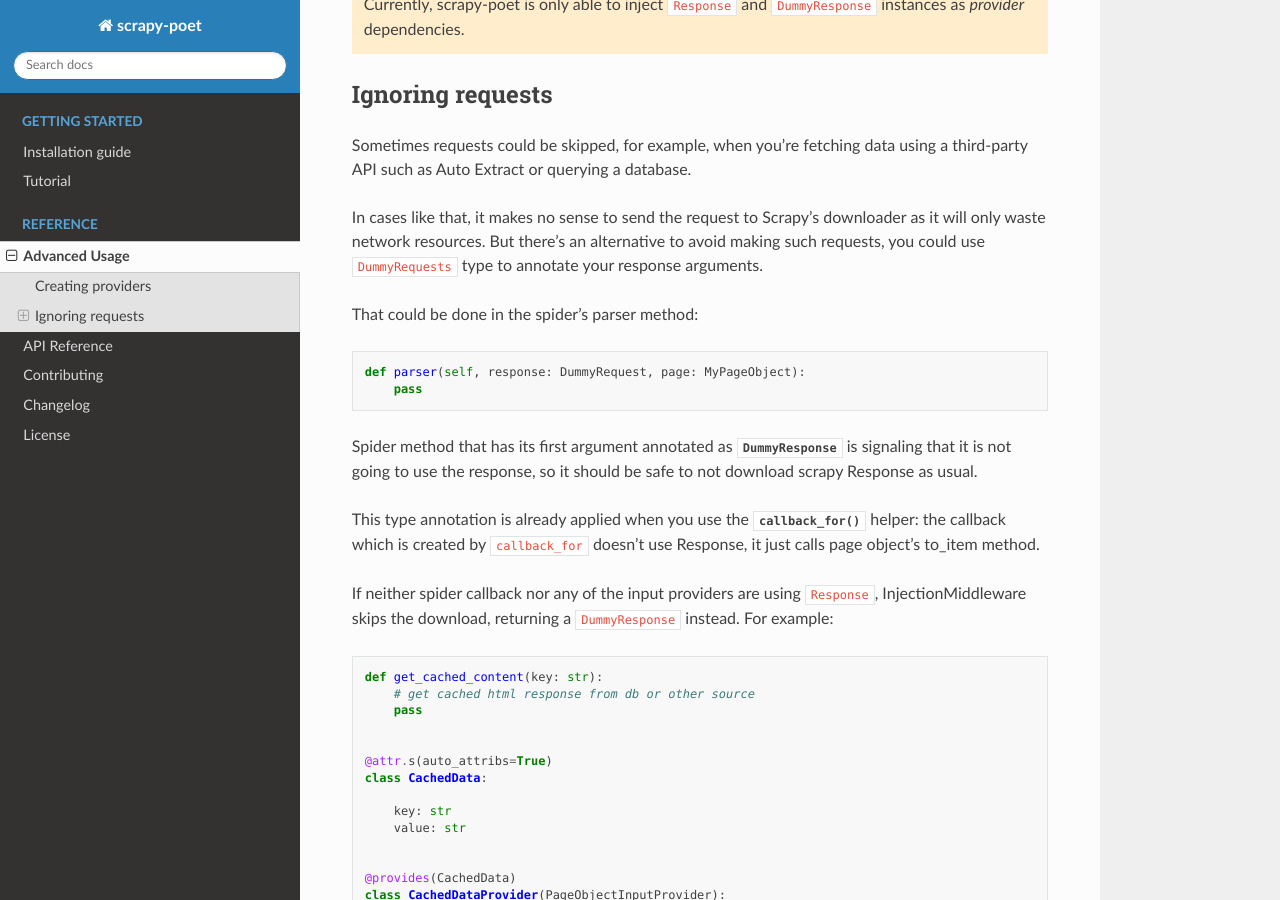
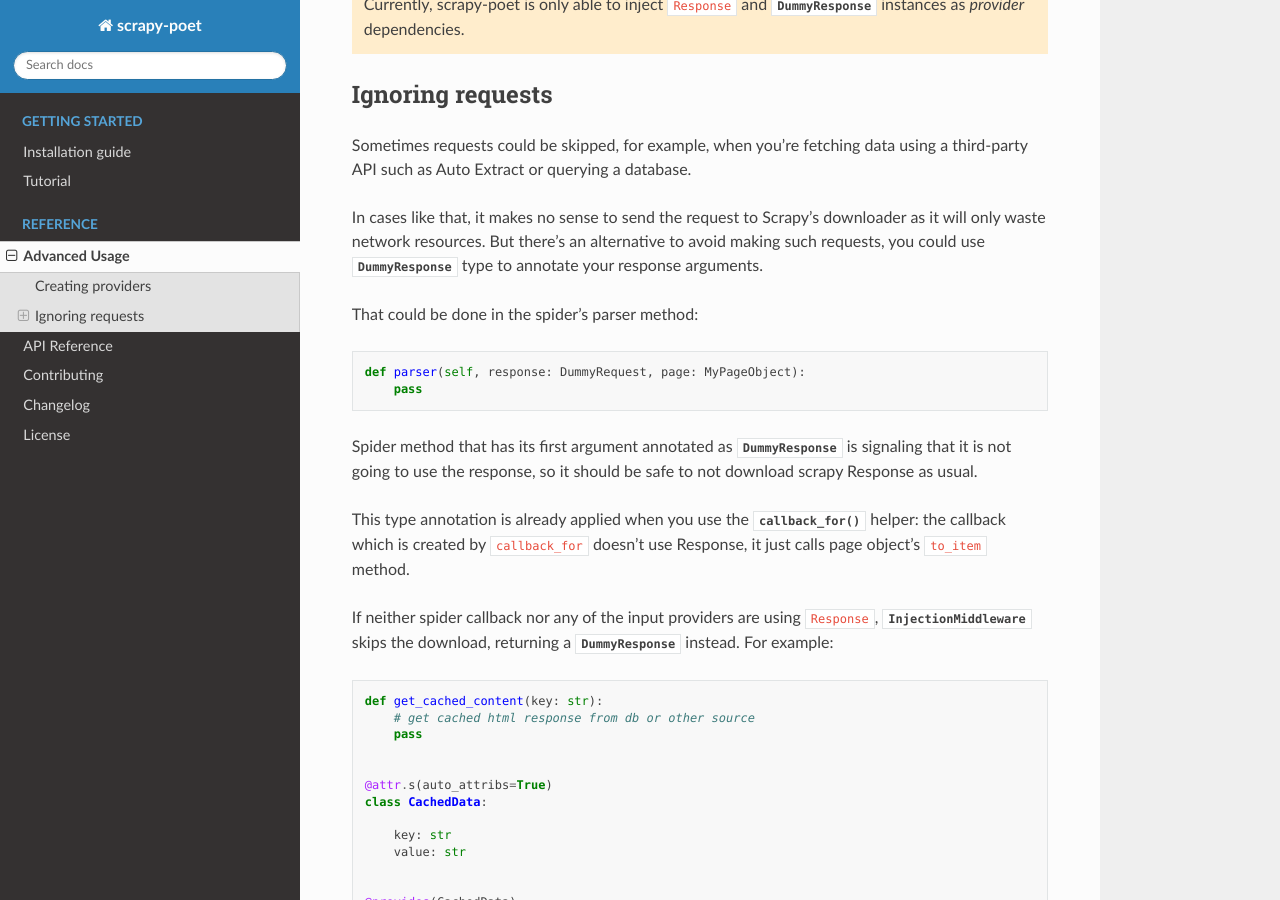
Before and after one commit to scrapinghub/scrapy-poet, a Sphinx documentation site: the page built from docs/advanced.rst, in a window 1280 px wide and 900 px high, scrolled down 870 px. Built offline with Sphinx 7.4.7 and the Read the Docs theme 2.0.0, drawn with Linux system fonts in a browser that asks for light colours; some of the changed lines change nothing that is shown.

Commit message:
more autodocs

```diff
--- a/docs/advanced.rst
+++ b/docs/advanced.rst
@@ -44,7 +44,7 @@ current scrapy-poet behavior.
 .. warning::
 
     Currently, scrapy-poet is only able to inject ``Response`` and
-    ``DummyResponse`` instances as *provider* dependencies.
+    :class:`~.DummyResponse` instances as *provider* dependencies.
 
 Ignoring requests
 =================
@@ -54,7 +54,7 @@ using a third-party API such as Auto Extract or querying a database.
 
 In cases like that, it makes no sense to send the request to Scrapy's downloader
 as it will only waste network resources. But there's an alternative to avoid
-making such requests, you could use ``DummyRequests`` type to annotate
+making such requests, you could use :class:`~.DummyResponse` type to annotate
 your response arguments.
 
 That could be done in the spider's parser method:
@@ -70,11 +70,11 @@ to not download scrapy Response as usual.
 
 This type annotation is already applied when you use the :func:`~.callback_for`
 helper: the callback which is created by ``callback_for`` doesn't use Response,
-it just calls page object's to_item method.
+it just calls page object's ``to_item`` method.
 
 If neither spider callback nor any of the input providers are using
-``Response``, InjectionMiddleware skips the download, returning a
-``DummyResponse`` instead. For example:
+``Response``, :class:`~.InjectionMiddleware` skips the download, returning a
+:class:`~.DummyResponse` instead. For example:
 
 .. code-block:: python
 
```
